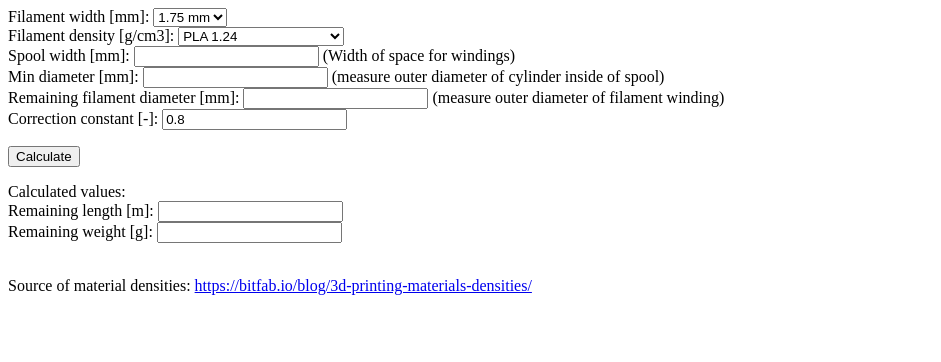
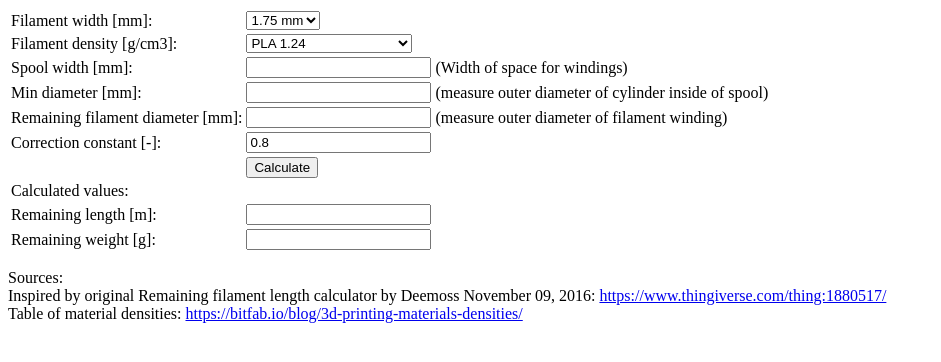
Before and after one commit to jurajg/jurajg.github.io, a plain HTML site: page remainingfilament/index.html in a window 1280 px wide. Shown: the whole page, without its empty margins (0-941 px from the left). Drawn offline with Linux system fonts and the light colour scheme.

Commit message:
Update index.html
added simple html table

```diff
--- a/remainingfilament/index.html
+++ b/remainingfilament/index.html
@@ -8,13 +8,19 @@
 </head>
 <body>
 <form action="">
-  <p>
-  Filament width [mm]:
+  <table>
+  <tr>
+    <td>Filament width [mm]:</td>
+    <td>
       <select id="filamentWidth">
         <option value="1.75">1.75 mm</option>
         <option value="2.85">2.85 mm</option>
-  </select><br/>
-  Filament density [g/cm3]:
+      </select>
+    </td>
+  </tr>
+  <tr>
+    <td>Filament density [g/cm3]:</td>
+    <td>
       <!- filament densities source: https://bitfab.io/blog/3d-printing-materials-densities/ -->
       <select id="filamentDensity">
         <option value="1.24">PLA 1.24</option>
@@ -33,43 +39,58 @@
         <option value="1.4">Acetal (POM) 1.4</option>
         <option value="1.18">PMMA 1.18</option>
         <option value="2.16">Semi flexible (FPE) 2.16</option><br/>
-  </select><br/>
-
-  Spool width [mm]:
-  <input type="text" id="spoolWidth">
-  (Width of space for windings)<br/>
-
-  Min diameter [mm]:
-  <input type="text" id="minDiameter">
-  (measure outer diameter of cylinder inside of spool)<br/>
-
-  Remaining filament diameter [mm]:
-  <input type="text" id="filamentDiameter">
-  (measure outer diameter of filament winding)<br/>
-  Correction constant [-]:
-  <input type="text" id="correctionConstant" value="0.8">
-  <br/>
-</p>
-<p>
-  <button type="button" name="button" onclick="calculate()">Calculate</button>
-</p>
-<p>
-  Calculated values:
-  <br/>
-  Remaining length [m]:
-  <input type="text" id="remainingLength" value="">
-  <br/>
-  Remaining weight [g]:
-  <input type="text" id="remainingWeight" value="">
-  <br/>
-  <br/>
-
-</p>
+      </select>
+    </td>
+    <td></td>
+  </tr>
+  <tr>
+    <td>Spool width [mm]:</td>
+    <td><input type="text" id="spoolWidth"></td>
+    <td>(Width of space for windings)</td>
+  </tr>
+  <tr>
+    <td>Min diameter [mm]:</td>
+    <td><input type="text" id="minDiameter"></td>
+    <td>(measure outer diameter of cylinder inside of spool)</td>
+  </tr>
+  <tr>
+    <td>Remaining filament diameter [mm]:</td>
+    <td><input type="text" id="filamentDiameter"></td>
+    <td>(measure outer diameter of filament winding)</td>
+  </tr>
+  <tr>
+    <td>Correction constant [-]:</td>
+    <td><input type="text" id="correctionConstant" value="0.8"></td>
+    <td></td>
+  </tr>
+  <tr>
+    <td></td>
+    <td><button type="button" name="button" onclick="calculate()">Calculate</button></td>
+    <td></td>
+  </tr>
+  <tr>
+    <td>Calculated values:</td>
+    <td></td>
+    <td></td>
+  </tr>
+  <tr>
+    <td>Remaining length [m]:</td>
+    <td><input type="text" id="remainingLength" value=""></td>
+    <td></td>
+  </tr>
+  <tr>
+    <td>Remaining weight [g]:</td>
+    <td><input type="text" id="remainingWeight" value=""></td>
+    <td></td>
+  </tr>
+</table>
 </form>
 
 
 <p>
-Source of material densities: <a href="https://bitfab.io/blog/3d-printing-materials-densities/">https://bitfab.io/blog/3d-printing-materials-densities/</a><br/>
+Sources:<br>
+Inspired by original Remaining filament length calculator by Deemoss November 09, 2016: <a href="https://www.thingiverse.com/thing:1880517/">https://www.thingiverse.com/thing:1880517/</a><br/>
+Table of material densities: <a href="https://bitfab.io/blog/3d-printing-materials-densities/">https://bitfab.io/blog/3d-printing-materials-densities/</a><br/>
 </p>
 
 </body>
```
Lines whose indentation alone changed are shown as unchanged.
